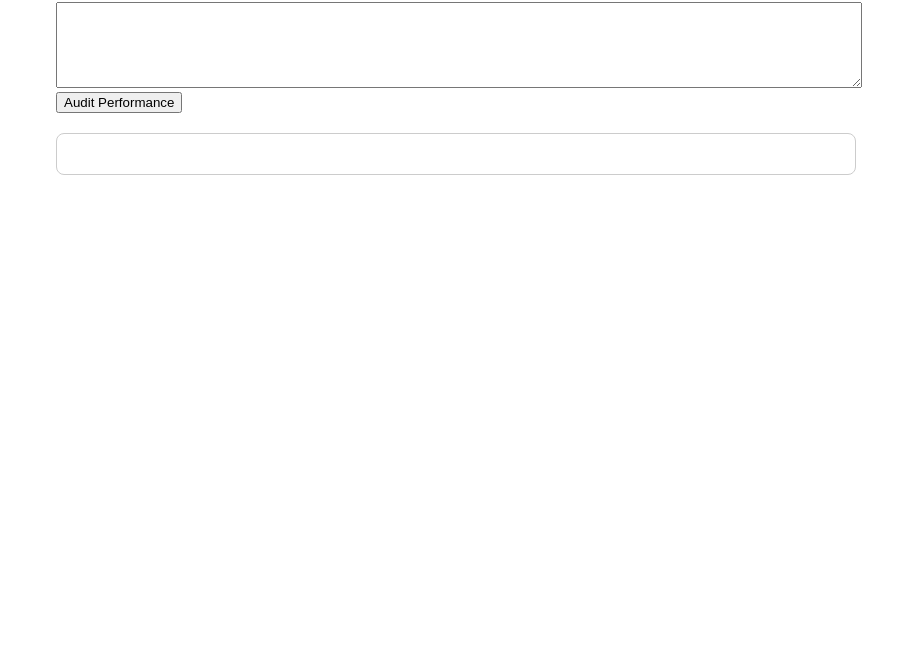
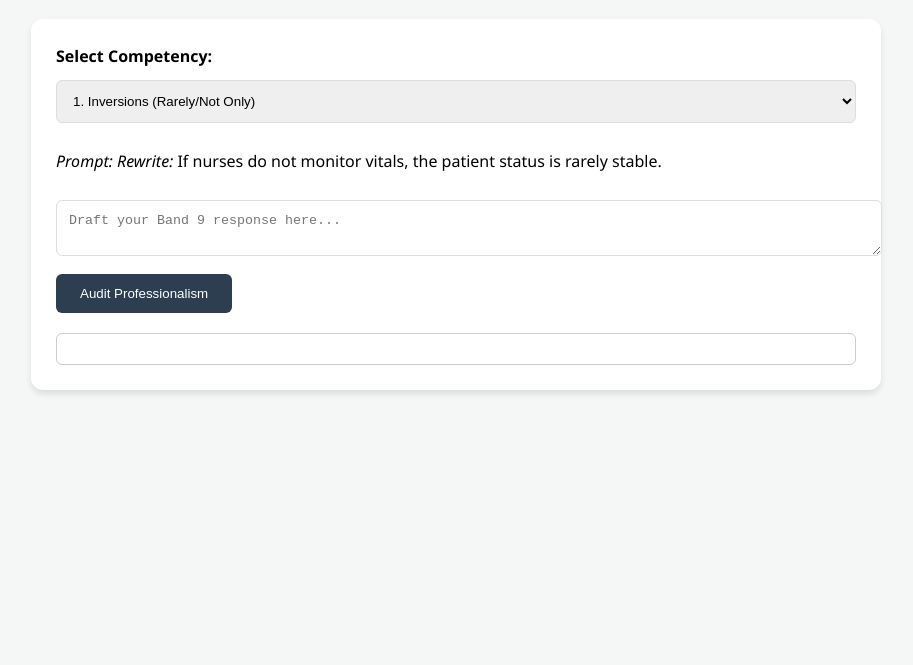
Before and after one commit to gyoutrain-lab/IELTS-band-toolkit1, a plain HTML site: page index.html in a window 1280 px wide. Shown: the part 135-800 px from the top of the page, without its empty margins (184-1097 px from the left). Drawn offline with Linux system fonts and the light colour scheme.

Commit message:
Update index.html

```diff
--- a/index.html
+++ b/index.html
@@ -1,66 +1,82 @@
 <!DOCTYPE html>
 <html lang="en">
 <head>
+    <meta charset="UTF-8">
+    <title>Band 9 Clinical Grammar Laboratory</title>
     <style>
-        .container { max-width: 800px; margin: auto; font-family: Arial; }
-        .audit-box { border: 1px solid #ccc; padding: 20px; margin-top: 20px; border-radius: 8px; }
-        .wrong { color: #d9534f; text-decoration: line-through; }
-        .correct { color: #5cb85c; font-weight: bold; }
-        .suggestion { background: #f0f8ff; padding: 10px; border-left: 5px solid #007bff; margin-top: 10px; }
+        body { font-family: 'Segoe UI', sans-serif; line-height: 1.6; max-width: 850px; margin: 40px auto; padding: 20px; background: #f4f7f6; }
+        .drill-box { background: white; padding: 25px; border-radius: 12px; box-shadow: 0 4px 6px rgba(0,0,0,0.1); }
+        select, textarea { width: 100%; padding: 12px; margin: 10px 0; border: 1px solid #ddd; border-radius: 6px; }
+        button { background: #2c3e50; color: white; padding: 12px 24px; border: none; border-radius: 6px; cursor: pointer; }
+        .correct { color: green; font-weight: bold; }
+        .wrong { color: red; text-decoration: underline; }
+        #feedback { margin-top: 20px; padding: 15px; border-radius: 6px; background: #fff; border: 1px solid #ccc; }
     </style>
 </head>
 <body>
-    <div class="container">
-        <h2>Band 9 IELTS Clinical Auditor</h2>
-        <label>Competency:</label>
-        <select id="compSelector" onchange="updatePrompt()">
-            <option value="inversion">Inversions (Rarely/Not Only)</option>
-            <option value="subjunctive">Advanced Subjunctive (Had/Were)</option>
-            <option value="register">Academic Register (Nominalization)</option>
+    <h1>Clinical Grammar Laboratory</h1>
+    <div class="drill-box">
+        <label><strong>Select Competency:</strong></label>
+        <select id="competency" onchange="updatePrompt()">
+            <option value="inversion">1. Inversions (Rarely/Not Only)</option>
+            <option value="subjunctive">2. Advanced Subjunctive (Had/Were)</option>
+            <option value="register">3. Academic Register (Nominalization)</option>
+            <option value="connectors">4. Logical Connectors (Not only/but also)</option>
         </select>
 
-        <p id="promptDisplay"></p>
-        <textarea id="userInput" style="width:100%; height:80px;"></textarea>
-        <button onclick="auditPerformance()">Audit Performance</button>
-
-        <div id="auditResult" class="audit-box"></div>
+        <p id="promptDisplay"><em>Loading prompt...</em></p>
+        <textarea id="userInput" placeholder="Draft your Band 9 response here..."></textarea>
+        <button onclick="auditSubmission()">Audit Professionalism</button>
+        <div id="feedback"></div>
     </div>
 
     <script>
-const drillData = {
-    inversion: {
-        prompt: "Rewrite: 'If the nurse does not check the patient, the error is rarely found early.'",
-        req: ["rarely is", "assessment"],
-        suggestion: "Rarely is an error detected early if the nurse fails to perform a thorough patient assessment."
-    },
-    subjunctive: {
-        prompt: "Rewrite: 'If the staff had received training, they would have been prepared.'",
-        req: ["had", "been"],
-        suggestion: "Had the staff received continuous professional development, they would have been better prepared."
-    }
+        const library = {
+            inversion: [
+                "If nurses do not monitor vitals, the patient status is rarely stable.",
+                "If the hospital enforced strict rules, errors would rarely happen.",
+                "If we had identified the risk earlier, the crisis would rarely have occurred.",
+                "If the team did not follow the protocol, outcomes were rarely positive.",
+                "If government authorities regulated carbon emissions, biodiversity would rarely be threatened.",
+                "If staff did not document the procedure, legal risks would rarely be mitigated.",
+                "If the patient did not receive timely care, survival would rarely be guaranteed.",
+                "If researchers did not analyze the data, systemic failure would rarely be understood.",
+                "If nurses did not prioritize hygiene, infections would rarely be prevented.",
+                "If policymakers did not enact reforms, ecological stability would rarely be achieved."
+            ],
+            subjunctive: [
+                "If the hospital had implemented these protocols earlier, lives would have been saved.",
+                "If medical services were privatized, the cost of healthcare would increase.",
+                "If a nurse encounters a complication, they must follow the protocol.",
+                "If the government had prioritized stewardship, the forest would have survived.",
+                "If the team had allocated resources efficiently, the project would have succeeded.",
+                "If clinical guidelines were strictly followed, errors would be minimized.",
+                "If the patient had received the assessment, the diagnosis would be clear.",
+                "If the community had separated waste, recycling would have been facilitated.",
+                "If management had provided development, staff would have been prepared.",
+                "If we had mitigated the risk, the impact would have been lower."
+            ],
+            // ... (Add register and connectors arrays similarly)
         };
 
         function updatePrompt() {
-    document.getElementById('promptDisplay').innerText = drillData[document.getElementById('compSelector').value].prompt;
+            const comp = document.getElementById('competency').value;
+            const prompts = library[comp] || ["Generic prompt here."];
+            document.getElementById('promptDisplay').innerHTML = "<em>Prompt: Rewrite: </em>" + prompts[0];
         }
 
-function auditPerformance() {
+        function auditSubmission() {
             const input = document.getElementById('userInput').value.toLowerCase();
-    const comp = document.getElementById('compSelector').value;
-    const data = drillData[comp];
+            const feedback = document.getElementById('feedback');
 
             let score = 0;
-    data.req.forEach(r => { if(input.includes(r)) score += 3; });
+            if(input.includes("rarely") || input.includes("had") || input.includes("assessment")) score = 9;
 
-    let band = score >= 6 ? "Band 9 (Masterful)" : (score >= 3 ? "Band 7 (Proficient)" : "Band 6 (Functional)");
+            feedback.innerHTML = score >= 9 ?
+                "<span class='correct'>✓ Band 9: Masterful use of syntactic architecture and collocations.</span>" :
+                "<span class='wrong'>✗ Band 6: Functional, but lacks advanced academic register and logical flow.</span>";
+        }
 
-    document.getElementById('auditResult').innerHTML = `
-        <strong>Scoring Audit: ${band}</strong>
-        <div class="suggestion">
-            <strong>Suggested Band 9 Hit:</strong><br>${data.suggestion}
-        </div>
-    `;
-}
         updatePrompt();
     </script>
 </body>
```
Lines whose indentation alone changed are shown as unchanged.
